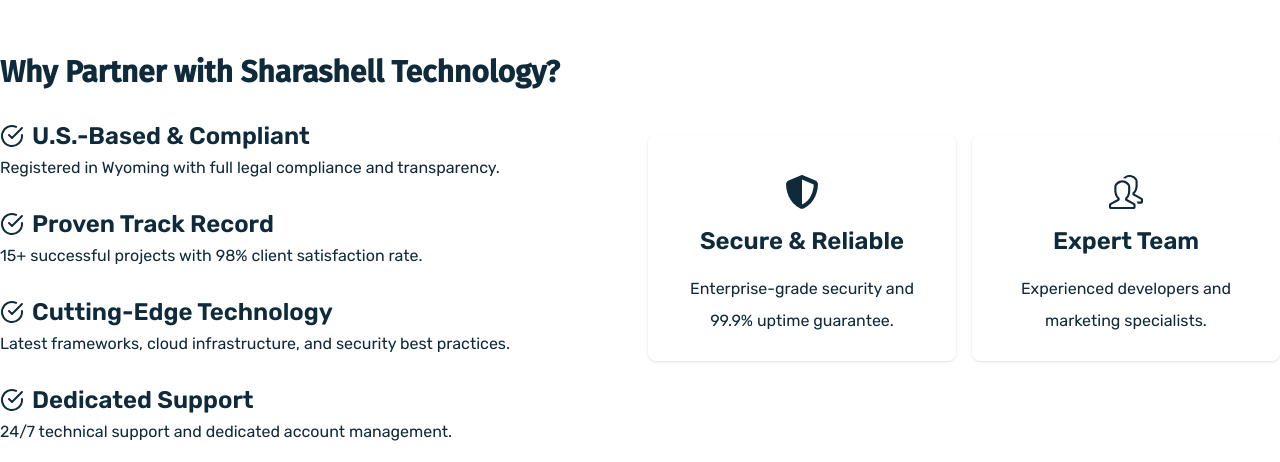
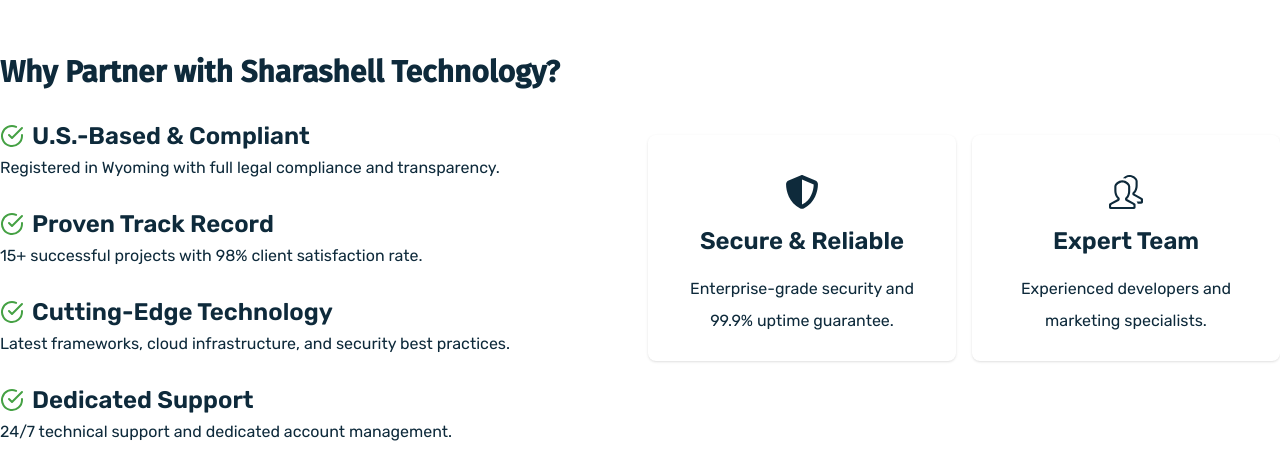
Before and after one commit to DivineTech-genie/SharashellTechnology, a Next.js app: page / in a window 1280 px wide. Shown: the part 6180-6642 px from the top of the page. Built offline with nearby package versions, Linux system fonts and the light colour scheme.

Commit message:
updated WhyPartner component

```diff
--- a/components/WhyPartner.tsx
+++ b/components/WhyPartner.tsx
@@ -16,7 +16,11 @@
 
             <div>
               <h2 className="text-2xl font-semibold flex items-center gap-2">
-                <FiCheckCircle fontSize={24} /> U.S.-Based & Compliant
+                <FiCheckCircle
+                  fontSize={24}
+                  className="text-secondary-background"
+                />{" "}
+                U.S.-Based & Compliant
               </h2>
               <p>
                 Registered in Wyoming with full legal compliance and
@@ -25,13 +29,20 @@
             </div>
             <div>
               <h2 className="text-2xl font-semibold flex items-center gap-2">
-                <FiCheckCircle fontSize={24} /> Proven Track Record
+                <FiCheckCircle
+                  fontSize={24}
+                  className="text-secondary-background"
+                />{" "}
+                Proven Track Record
               </h2>
               <p>15+ successful projects with 98% client satisfaction rate.</p>
             </div>
             <div>
               <h2 className="text-2xl font-semibold flex items-center gap-2">
-                <FiCheckCircle fontSize={24} />
+                <FiCheckCircle
+                  fontSize={24}
+                  className="text-secondary-background"
+                />
                 Cutting-Edge Technology
               </h2>
               <p>
@@ -41,7 +52,11 @@
             </div>
             <div>
               <h2 className="text-2xl font-semibold flex items-center gap-2">
-                <FiCheckCircle fontSize={24} /> Dedicated Support
+                <FiCheckCircle
+                  fontSize={24}
+                  className="text-secondary-background"
+                />{" "}
+                Dedicated Support
               </h2>
               <p>24/7 technical support and dedicated account management.</p>
             </div>
```
